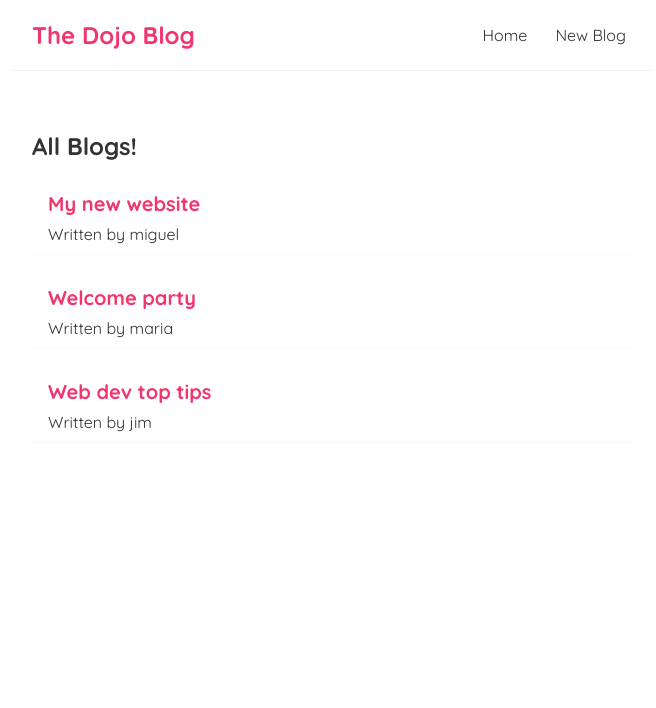
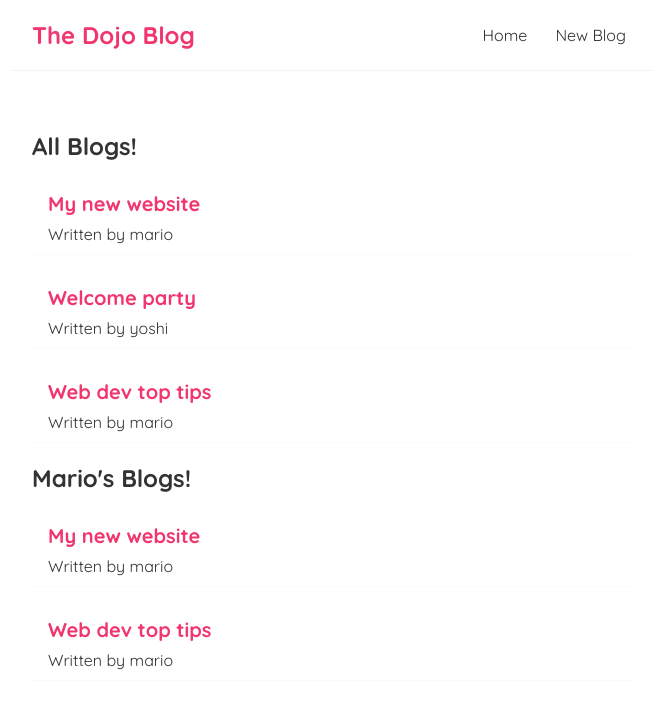
Before and after one commit to MiguelLamas/micro-blog-react, a React (Create React App) app: page / in a window 1280 px wide. Shown: the top 708 px of the page, without its empty margins (308-964 px from the left). Built offline with nearby package versions, Linux system fonts and the light colour scheme; the HTML template or start-up script is replaced by a standard one.

Commit message:
React Practice - Reusing Components

```diff
--- a/package.json
+++ b/package.json
@@ -8,8 +8,10 @@
     "@testing-library/user-event": "^12.5.0",
     "react": "^17.0.1",
     "react-dom": "^17.0.1",
-    "react-scripts": "^2.1.3",
     "web-vitals": "^0.2.4"
+  },
+  "devDependencies": {
+    "react-scripts": "^2.1.3"
   },
   "scripts": {
     "start": "react-scripts start",
--- a/src/components/Home.js
+++ b/src/components/Home.js
@@ -4,9 +4,9 @@
 
 const Home = () => {
  const [blogs, setBlogs] = useState([
-    { title: 'My new website', body: "lorem ipsum...", author: 'miguel', id: 1 },
-    { title: 'Welcome party', body: "lorem ipsum...", author: 'maria', id: 2 },
-    { title: 'Web dev top tips', body: "lorem ipsum...", author: 'jim', id: 3 }
+    { title: 'My new website', body: "lorem ipsum...", author: 'mario', id: 1 },
+    { title: 'Welcome party', body: "lorem ipsum...", author: 'yoshi', id: 2 },
+    { title: 'Web dev top tips', body: "lorem ipsum...", author: 'mario', id: 3 }
  ]);
 
 
@@ -15,6 +15,7 @@
   return (
     <div className="home">
       <BlogList blogs={blogs} title="All Blogs!" />
+      <BlogList blogs={blogs.filter((blog) => blog.author === 'mario')} title="Mario's Blogs!" />
     </div>
   );
 }
```
